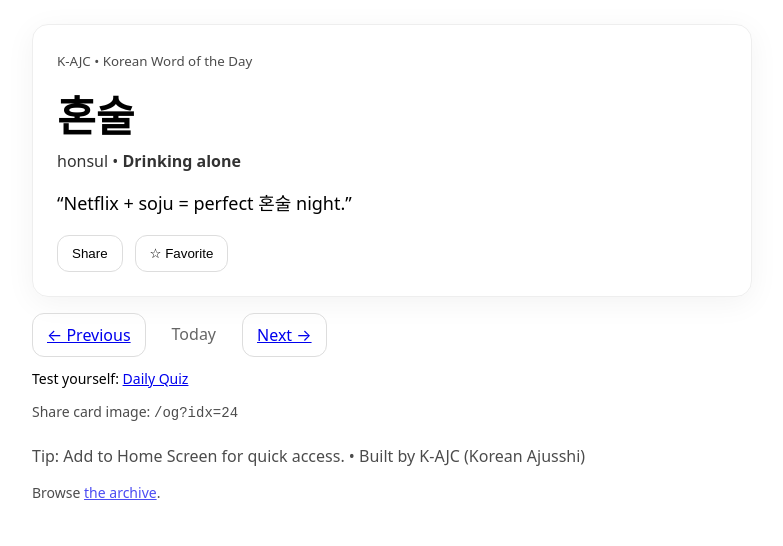
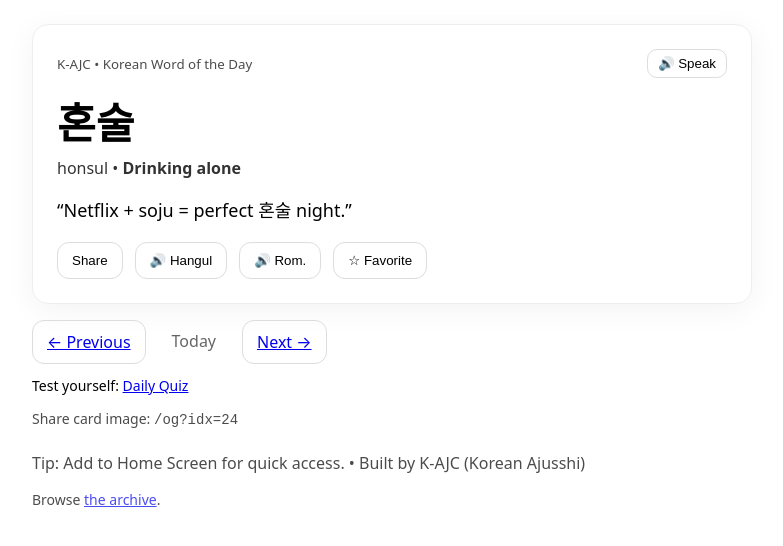
Before and after one commit to Donglak-Derek/k_word_of_the_day, a Next.js app: page / in a window 1280 px wide. Shown: the top 546 px of the page, without its empty margins (248-1031 px from the left). Built offline with nearby package versions, Linux system fonts and the light colour scheme.

Commit message:
added speak

```diff
--- a/components/WordCard.tsx
+++ b/components/WordCard.tsx
@@ -4,6 +4,43 @@ import { useEffect, useMemo, useState } from "react";
 import type { Word } from "@/lib/types";
 
 type Props = { word: Word };
+
+/* ---------- Web Speech helpers ---------- */
+
+// Speak a single utterance in a specific language
+function speakOnce(text: string, lang: string) {
+  try {
+    const u = new SpeechSynthesisUtterance(text);
+    u.lang = lang;
+    // stop any ongoing speech so we don't overlap
+    window.speechSynthesis.cancel();
+    window.speechSynthesis.speak(u);
+  } catch {
+    // ignore if not supported
+  }
+}
+
+// Speak Hangul (ko-KR), then romanization (en-US)
+function speakWord(hangul: string, romanization: string) {
+  try {
+    // bail out if API not available (older browsers)
+    if (typeof window === "undefined" || !("speechSynthesis" in window)) {
+      alert("Speech is not supported on this browser.");
+      return;
+    }
+    const u1 = new SpeechSynthesisUtterance(hangul);
+    u1.lang = "ko-KR";
+    const u2 = new SpeechSynthesisUtterance(romanization);
+    u2.lang = "en-US";
+
+    // stop any ongoing speech, then chain
+    window.speechSynthesis.cancel();
+    u1.onend = () => window.speechSynthesis.speak(u2);
+    window.speechSynthesis.speak(u1);
+  } catch {
+    // ignore
+  }
+}
 
 export default function WordCard({ word }: Props) {
   const [isFav, setIsFav] = useState(false);
@@ -52,7 +89,9 @@ export default function WordCard({ word }: Props) {
         await navigator.clipboard.writeText(`${shareText}\n${shareData.url}`);
         alert("Copied to clipboard!");
       }
-    } catch {}
+    } catch {
+      // user canceled share
+    }
   }
 
   return (
@@ -64,8 +103,31 @@ export default function WordCard({ word }: Props) {
         boxShadow: "0 6px 30px rgba(0,0,0,0.05)",
       }}
     >
-      <header style={{ marginBottom: 12 }}>
+      <header
+        style={{
+          marginBottom: 12,
+          display: "flex",
+          justifyContent: "space-between",
+          alignItems: "center",
+        }}
+      >
         <small style={{ opacity: 0.7 }}>K-AJC • Korean Word of the Day</small>
+
+        {/* 🔊 quick access speak button in header */}
+        <button
+          onClick={() => speakWord(word.word, word.romanization)}
+          style={{
+            padding: "6px 10px",
+            borderRadius: 10,
+            border: "1px solid #ddd",
+            background: "white",
+            cursor: "pointer",
+          }}
+          aria-label="Speak pronunciation"
+          title="Pronounce (ko-KR), then romanization (en-US)"
+        >
+          🔊 Speak
+        </button>
       </header>
 
       {/* MAIN CONTENT */}
@@ -78,7 +140,7 @@ export default function WordCard({ word }: Props) {
       </p>
 
       {/* ACTIONS */}
-      <div style={{ display: "flex", gap: 12 }}>
+      <div style={{ display: "flex", gap: 12, flexWrap: "wrap" }}>
         <button
           onClick={share}
           style={{
@@ -91,6 +153,35 @@ export default function WordCard({ word }: Props) {
         >
           Share
         </button>
+
+        <button
+          onClick={() => speakOnce(`${word.word}`, "ko-KR")}
+          style={{
+            padding: "10px 14px",
+            borderRadius: 12,
+            border: "1px solid #ddd",
+            cursor: "pointer",
+            background: "white",
+          }}
+          title="Speak Hangul only (ko-KR)"
+        >
+          🔊 Hangul
+        </button>
+
+        <button
+          onClick={() => speakOnce(`${word.romanization}`, "en-US")}
+          style={{
+            padding: "10px 14px",
+            borderRadius: 12,
+            border: "1px solid #ddd",
+            cursor: "pointer",
+            background: "white",
+          }}
+          title="Speak romanization only (en-US)"
+        >
+          🔊 Rom.
+        </button>
+
         <button
           onClick={toggleFav}
           aria-pressed={isFav}
```
Also changed, not shown: components/Quiz.tsx (+67 -13 lines).
